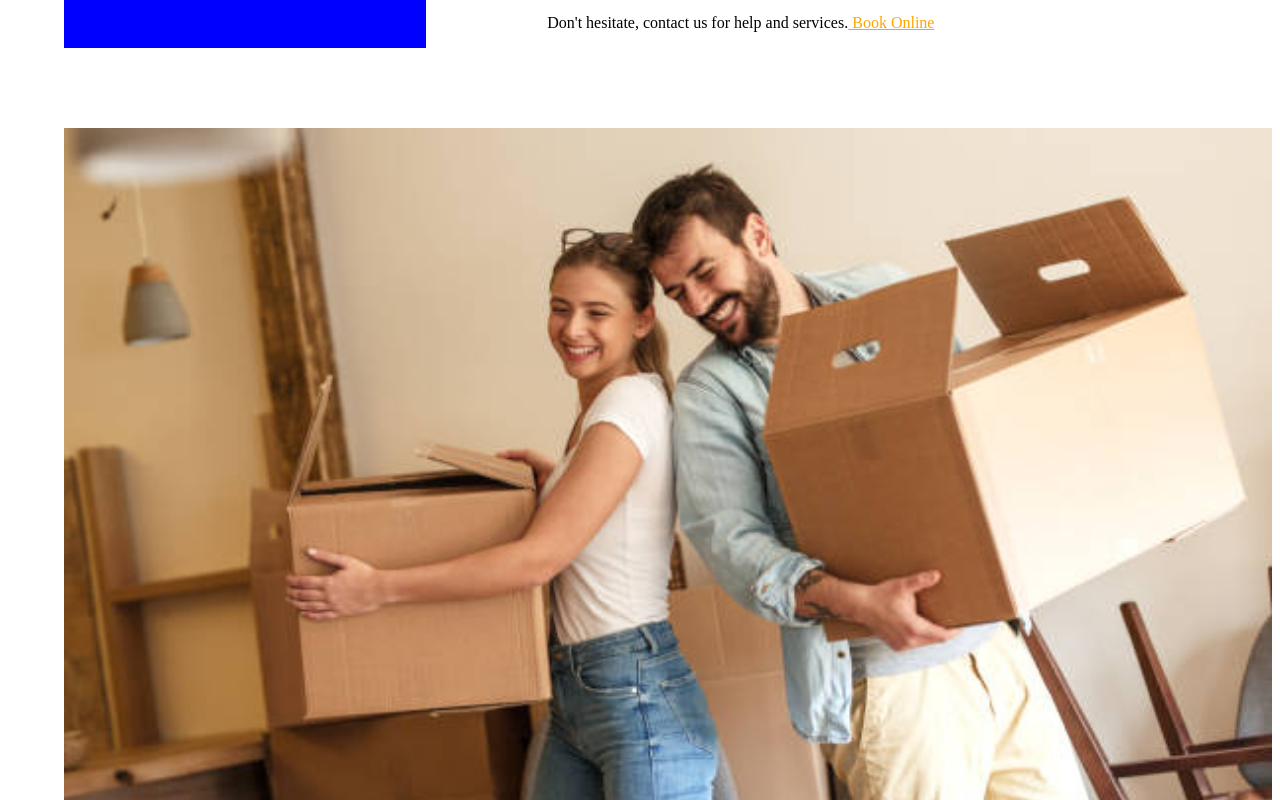
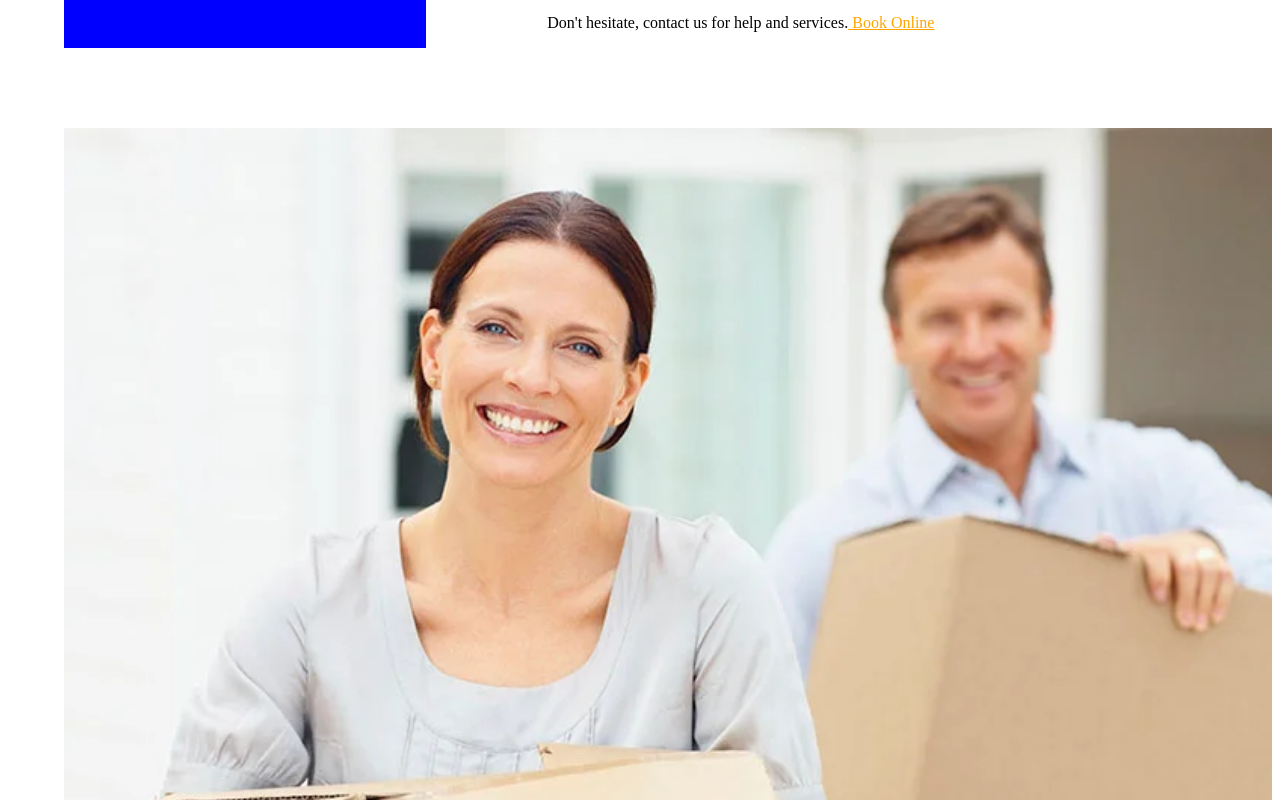
Before and after one commit to ChristineAkinyi/Moving-Website, a plain HTML site: page index.html in a window 1280 px wide. Shown: the part 2960-3760 px from the top of the page. Drawn offline with Linux system fonts and the light colour scheme.

Commit message:
changed image

```diff
--- a/index.html
+++ b/index.html
@@ -214,7 +214,7 @@
 </div>
 
 <div class="five">
-    <img src="happy.jpg" alt="" class="happy">
+    <img src="final.webp" alt="" class="final">
 </div>
 
     <div class="container5">
@@ -349,6 +349,7 @@
     </div>
 </div>
 
+
  <div class="container9">
     <p id="last">Helping Over 250,000 Movers in the USA</p>
     <button>DISCOVER MORE</button>
--- a/style.css
+++ b/style.css
@@ -109,7 +109,7 @@
       margin-left: 0%;
     }
 
-    .happy{
+    .final{
       width: 100%;
     }
     .customer{
```
Also changed, not shown: final.webp (added).
